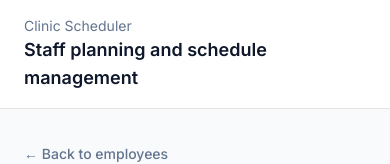
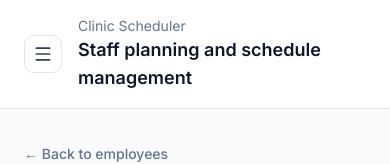
Before and after one commit to Balkaneros91/clinic-scheduler, a Next.js app: page /dashboard/employees/new in a window 390 px wide. Shown: the top 164 px of the page. Built offline with nearby package versions, Linux system fonts and the light colour scheme; no server answers; the database is empty.

Commit message:
Add responsive dashboard sidebar navigation

```diff
--- a/src/app/dashboard/layout.tsx
+++ b/src/app/dashboard/layout.tsx
@@ -1,5 +1,6 @@
 "use client";
 
+import { useState } from "react";
 import Link from "next/link";
 
 import { usePathname } from "next/navigation";
@@ -9,8 +10,10 @@ import {
   Home,
   Hospital,
   Layers,
+  Menu,
   Users,
   UserX,
+  X,
 } from "lucide-react";
 
 import { cn } from "@/lib/utils";
@@ -39,11 +42,12 @@ export default function DashboardLayout({
   children: React.ReactNode;
 }) {
   const pathname = usePathname();
+  const [isMobileMenuOpen, setIsMobileMenuOpen] = useState(false);
 
   return (
     <div className="min-h-screen bg-slate-50">
       <div className="flex min-h-screen">
-        <aside className="hidden w-72 border-r bg-white px-5 py-6 md:block">
+        <aside className="sticky top-0 hidden h-screen w-72 border-r bg-white px-5 py-6 md:block">
           <div className="mb-8">
             <p className="text-sm font-medium uppercase tracking-wide text-slate-500">
               Clinic Scheduler
@@ -82,11 +86,20 @@ export default function DashboardLayout({
         <div className="flex min-w-0 flex-1 flex-col">
           <header className="border-b bg-white px-6 py-4 md:px-8">
             <div className="mx-auto flex max-w-7xl items-center justify-between">
-              <div>
-                <p className="text-sm text-slate-500">Clinic Scheduler</p>
-                <p className="text-lg font-semibold text-slate-900">
-                  Staff planning and schedule management
-                </p>
+              <div className="flex min-w-0 items-center">
+                <button
+                  type="button"
+                  onClick={() => setIsMobileMenuOpen(true)}
+                  className="mr-4 rounded-lg border p-2 text-slate-700 md:hidden">
+                  <Menu className="h-5 w-5" />
+                </button>
+
+                <div className="min-w-0">
+                  <p className="text-sm text-slate-500">Clinic Scheduler</p>
+                  <p className="text-lg font-semibold text-slate-900">
+                    Staff planning and schedule management
+                  </p>
+                </div>
               </div>
 
               <div className="hidden rounded-full bg-slate-100 px-4 py-2 text-sm font-medium text-slate-700 sm:block">
```
